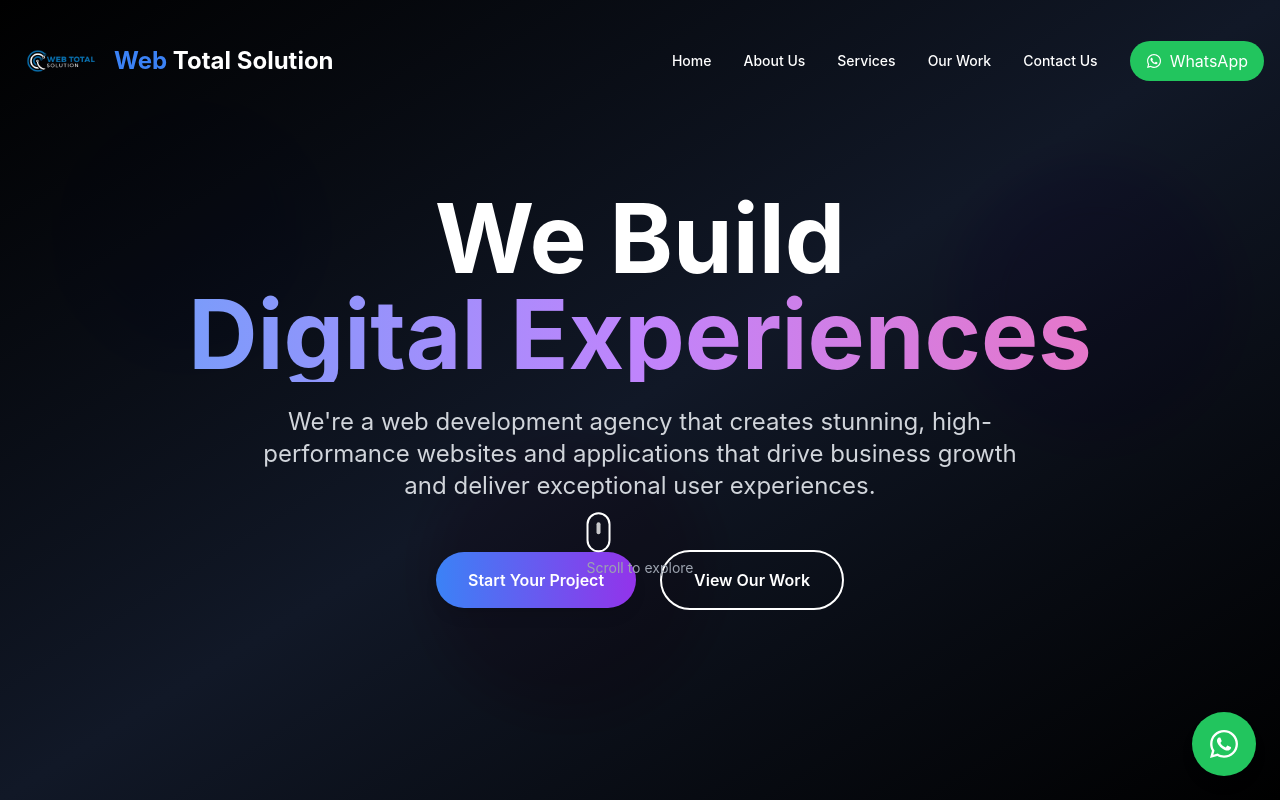
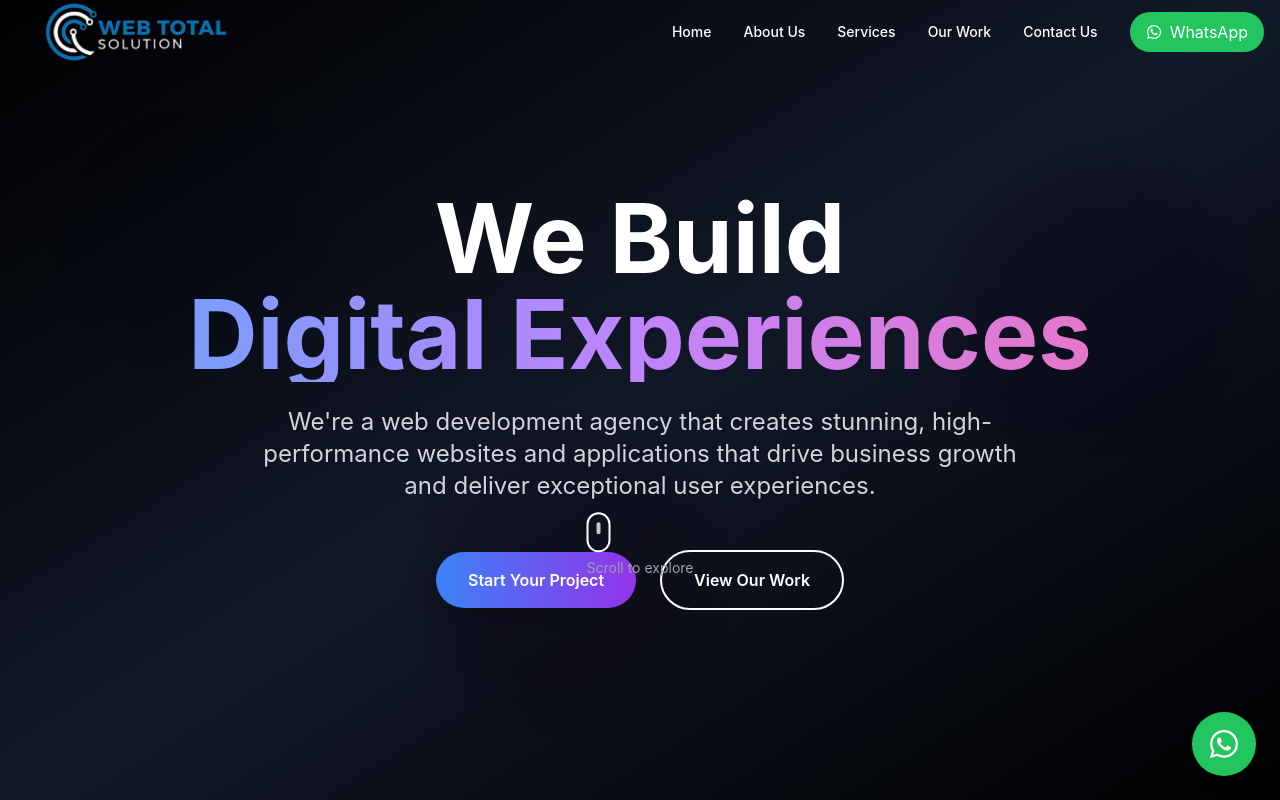
Before and after one commit to piyushthakur7/web-total-solutuion, a Next.js app: page / in a window 1280 px wide. Shown: the top 800 px of the page. Built offline with nearby package versions, Linux system fonts and the light colour scheme.

Commit message:
logo bada hogya

```diff
--- a/components/Navigation.tsx
+++ b/components/Navigation.tsx
@@ -11,19 +11,16 @@ const Navigation: React.FC = () => {
   const [scrolled, setScrolled] = useState(false)
 
   useEffect(() => {
-    const handleScroll = () => {
-      setScrolled(window.scrollY > 50)
-    }
+    const handleScroll = () => setScrolled(window.scrollY > 50)
     window.addEventListener('scroll', handleScroll)
     return () => window.removeEventListener('scroll', handleScroll)
   }, [])
 
   const handleWhatsApp = () => {
-    const phoneNumber = '+919748894719' // Replace with your business number
+    const phoneNumber = '+919748894719'
     const message = "Hello! I'm interested in your web development services."
     const encodedMessage = encodeURIComponent(message)
-    const whatsappUrl = `https://wa.me/${phoneNumber}?text=${encodedMessage}`
-    window.open(whatsappUrl, '_blank', 'noopener,noreferrer')
+    window.open(`https://wa.me/${phoneNumber}?text=${encodedMessage}`, '_blank')
   }
 
   const navItems = [
@@ -37,28 +34,24 @@ const Navigation: React.FC = () => {
   return (
     <motion.nav
       className={`fixed top-0 left-0 right-0 z-50 transition-all duration-300 ${
-        scrolled
-          ? 'bg-black/90 backdrop-blur-md border-b border-gray-800'
-          : 'bg-transparent'
+        scrolled ? 'bg-black/90 backdrop-blur-md border-b border-gray-800' : 'bg-transparent'
       }`}
       initial={{ y: -100 }}
       animate={{ y: 0 }}
       transition={{ duration: 0.6 }}
     >
       <div className="container mx-auto px-4">
-        <div className="flex items-center justify-between py-4">
+        <div className="flex items-center justify-between h-16">
           {/* Logo */}
           <Link href="/" className="flex items-center gap-2">
             <Image
               src="/logo_new.png"
               alt="Web Total Solution"
-              width={90}
-              height={90}
+              width={240}   // logo width
+              height={64}   // navbar height
+              className="object-contain"
               priority
             />
-            <span className="text-2xl font-bold text-white">
-              <span className="text-blue-500">Web</span> Total Solution
-            </span>
           </Link>
 
           {/* Desktop Navigation */}
@@ -73,7 +66,6 @@ const Navigation: React.FC = () => {
               </Link>
             ))}
 
-            {/* WhatsApp Button */}
             <button
               onClick={handleWhatsApp}
               className="bg-green-500 hover:bg-green-600 text-white px-4 py-2 rounded-full flex items-center gap-2 transition-all duration-300 hover:scale-105"
@@ -114,7 +106,6 @@ const Navigation: React.FC = () => {
                   </Link>
                 ))}
 
-                {/* Mobile WhatsApp Button */}
                 <div className="px-4">
                   <button
                     onClick={handleWhatsApp}
```
